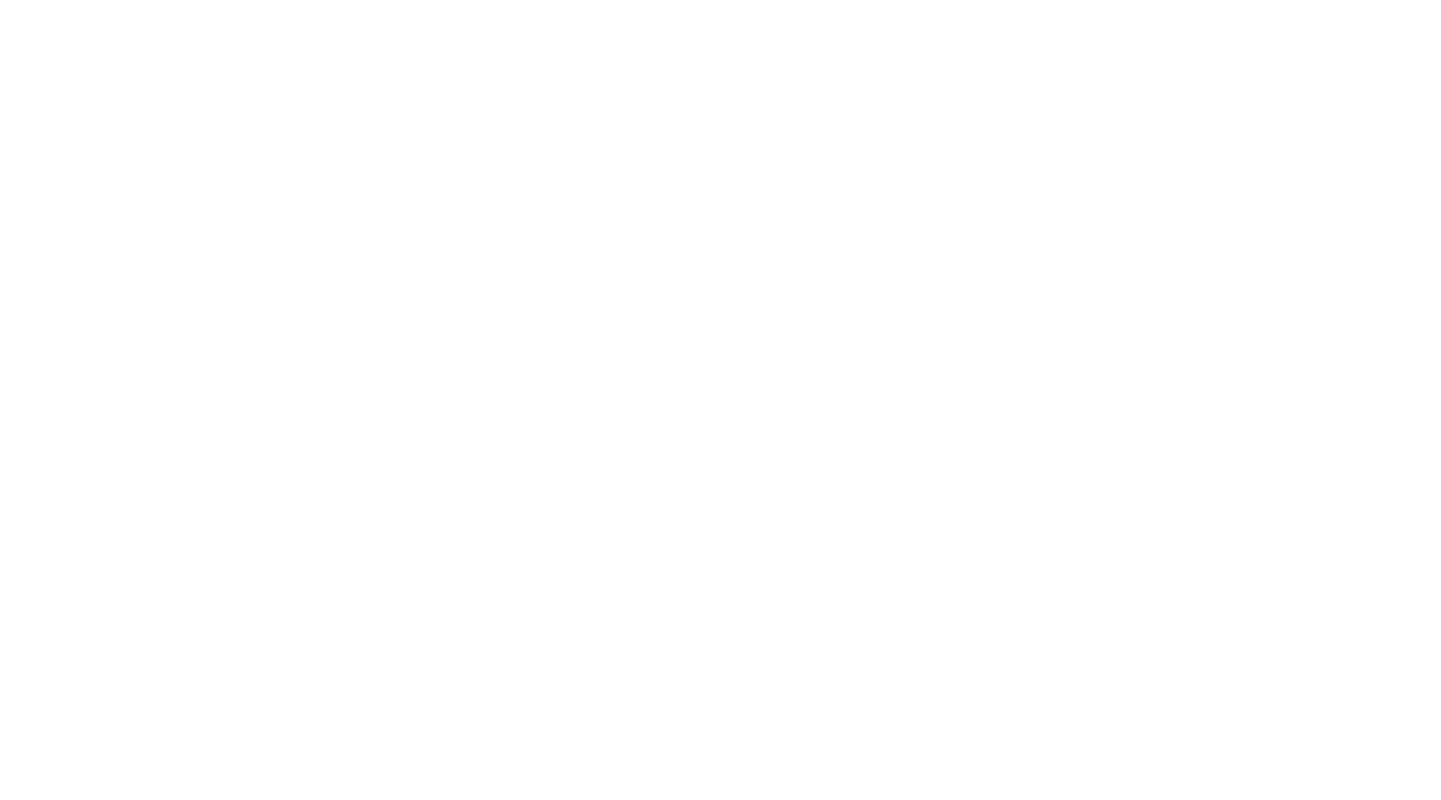
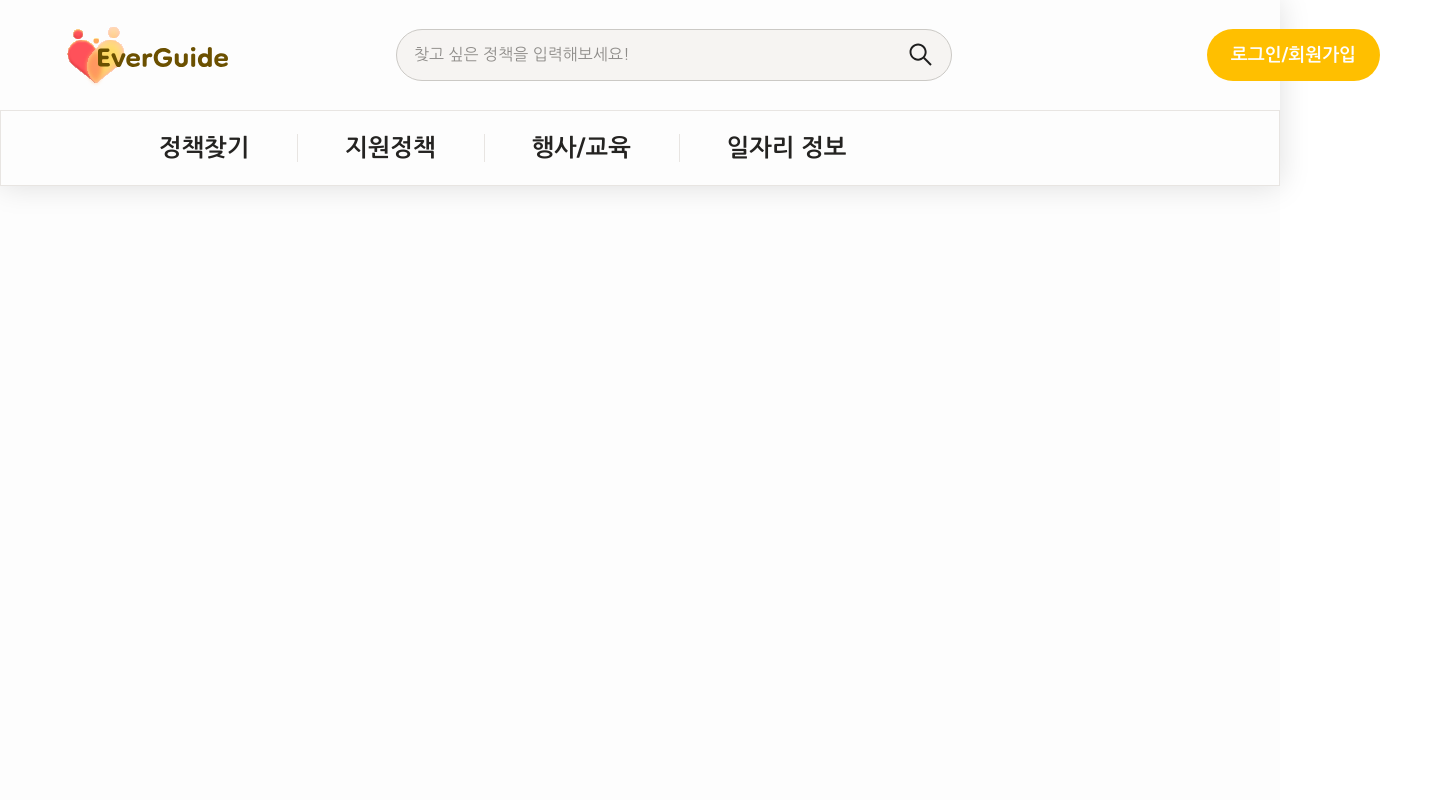
Before and after one commit to Everguide2/Everguide-client, a React (Vite) app: page /job in a window 1280 px wide. Before the commit this address had no page. Shown: the top 800 px of the page, 1441 px wide, since content can reach past the window. Built offline with nearby package versions, Linux system fonts and the light colour scheme.

Commit message:
[Chore] Event, Job 연결

```diff
--- a/src/layout/Header.jsx
+++ b/src/layout/Header.jsx
@@ -44,7 +44,7 @@ const Header = () => {
             <MenuItem active={active === pagePath.POLICY} onClick={() => {handleMenuClick(pagePath.POLICY)}}><p>{string.findPolicy}</p></MenuItem>
             <MenuItem active={active === pagePath.SUPPORT} onClick={() => {handleMenuClick(pagePath.SUPPORT)}}><p>{string.supportPolicy}</p></MenuItem>
             <MenuItem active={active === pagePath.EVENT} onClick={() => {handleMenuClick(pagePath.EVENT)}}><p>{string.eventEducation}</p></MenuItem>
-            <MenuItem active={active === pagePath.WORK} onClick={() => {handleMenuClick(pagePath.WORK)}}><p>{string.workInformation}</p></MenuItem>
+            <MenuItem active={active === pagePath.JOB} onClick={() => {handleMenuClick(pagePath.JOB)}}><p>{string.workInformation}</p></MenuItem>
           </ul>
         </HeaderContainer>
       </SubHeader>
--- /dev/null
+++ b/src/pages/event/ui/Event.jsx
@@ -0,0 +1,9 @@
+const Event = () => {
+  return (
+      <div>
+
+      </div>
+  );
+};
+
+export default Event;
--- a/src/pages/index.js
+++ b/src/pages/index.js
@@ -1,2 +1,4 @@
 export { default as Home } from './home/ui/Home';
-export { default as Policy } from './PolicyRec/ui/Policy';
+export { default as Policy } from './policyRec/ui/Policy';
+export { default as Event } from './Event/ui/Event';
+export { default as Job } from './Job/ui/Job';
--- /dev/null
+++ b/src/pages/job/ui/Job.jsx
@@ -0,0 +1,9 @@
+const Job = () => {
+  return (
+      <div>
+
+      </div>
+  );
+};
+
+export default Job;
--- a/src/routes/pagePath.js
+++ b/src/routes/pagePath.js
@@ -1,8 +1,9 @@
 export const pagePath = {
   HOME: "home",
   POLICY : 'policy',
+  EVENT : 'event',
+  JOB: 'job',
   FIND : 'find',
   SUPPORT : 'support',
-  EVENT : 'event',
   WORK : 'work',
 }
```
Also changed, not shown: src/routes/routes.jsx (+9 -1 lines), src/pages/policyRec/ui/Policy.jsx (renamed from src/pages/PolicyRec/ui/Policy.jsx), src/pages/policyRec/ui/style.js (added).
